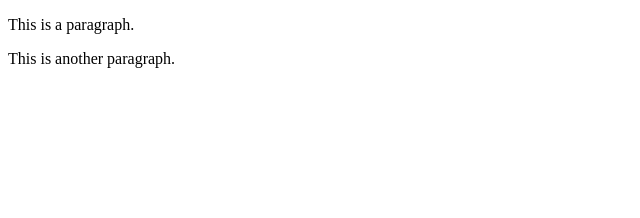
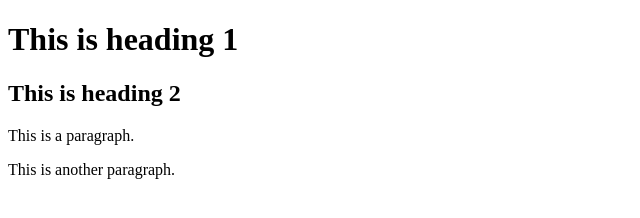
Before and after one commit to NguyenInnov8/learning-git, a plain HTML site: page index.html in a window 1280 px wide. Shown: the whole page, without its empty margins (0-640 px from the left). Drawn offline with Linux system fonts and the light colour scheme.

Commit message:
Update index.html

```diff
--- a/index.html
+++ b/index.html
@@ -1,9 +1,9 @@
 <!DOCTYPE html>
 <html>
 <body>
-
+<h1>This is heading 1</h1>
+<h2>This is heading 2</h2>
 <p>This is a paragraph.</p>
 <p>This is another paragraph.</p>
-
 </body>
 </html>
```
